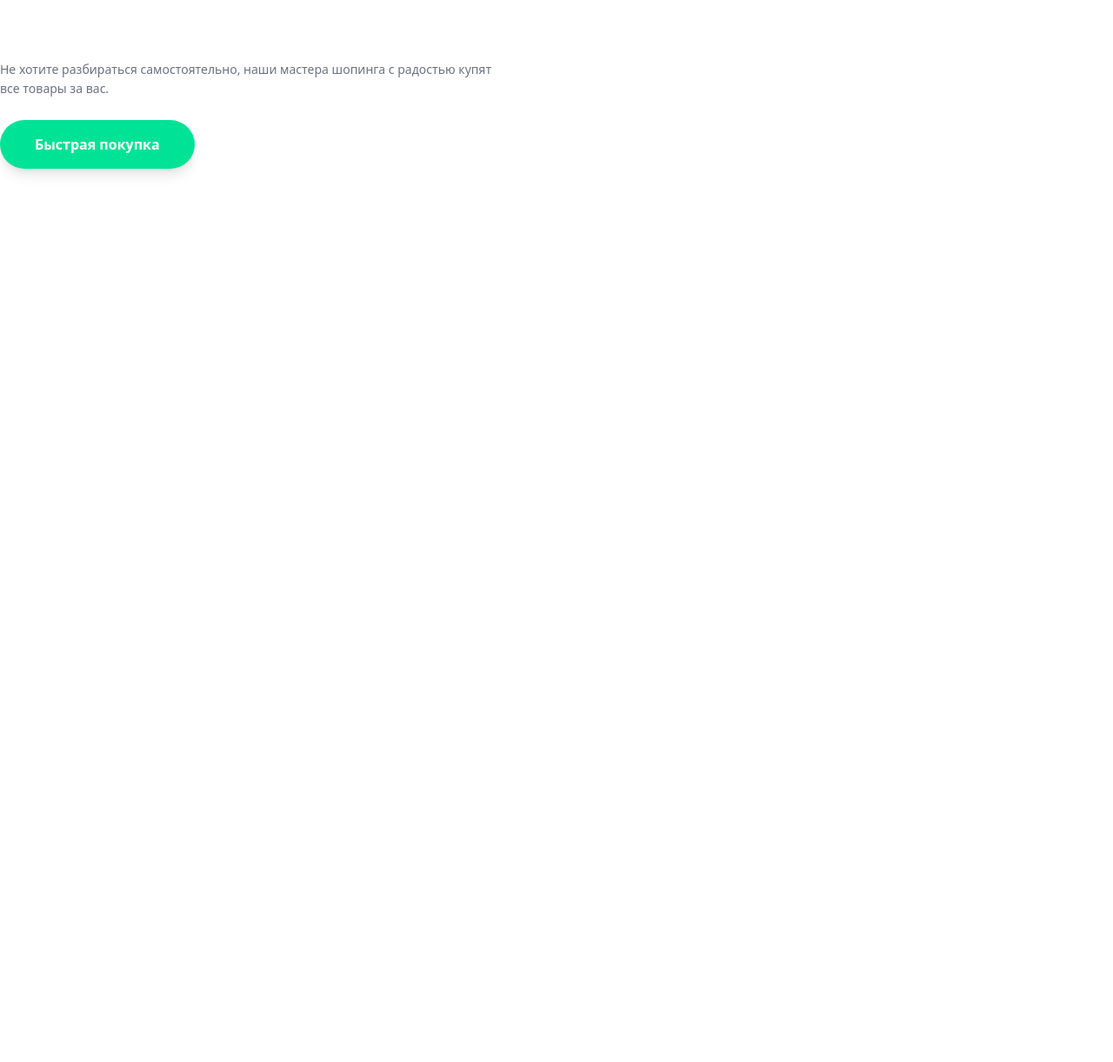
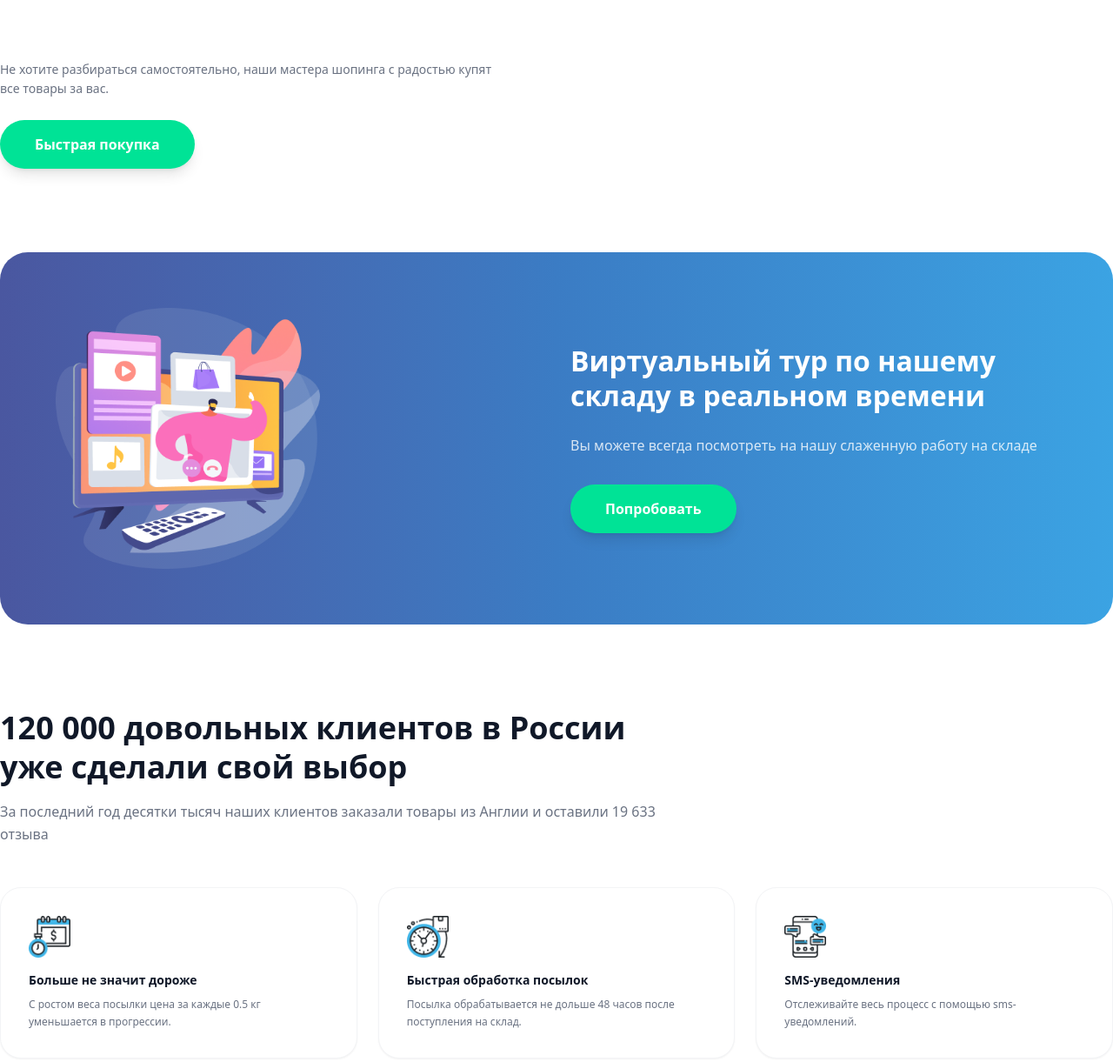
Before and after one commit to kabirovabdullo60-dot/PAGES, a website: page main.html in a window 1280 px wide. Shown: the part 3694-4915 px from the top of the page at 87% size. Before the commit the page ends 3936 px from the top, so only its background shows below. Drawn offline with Linux system fonts and the light colour scheme.

Commit message:
section 7

```diff
--- a/main.html
+++ b/main.html
@@ -435,5 +435,80 @@
     </div>
 
     <div>
+
+          <div class="w-full max-w-7xl mx-auto space-y-24 py-12">
+
+        <div class="w-full rounded-[32px] bg-gradient-to-r from-[#4A57A0] via-[#3B7CC4] to-[#3BA3E3] p-8 md:p-12 lg:p-16 flex flex-col md:flex-row items-center justify-between gap-8 min-h-[380px]">
+            <div class="w-full md:w-1/2 flex justify-center md:justify-start">
+                <img src="./src/images/Иллюстрация (7).png" alt="" class="max-w-full h-auto object-contain max-h-[300px]">
+            </div>
+            <div class="w-full md:w-1/2 text-white space-y-6">
+                <h2 class="text-2xl md:text-3xl lg:text-[32px] font-bold leading-tight">
+                    Виртуальный тур по нашему складу в реальном времени
+                </h2>
+                <p class="text-sm md:text-base text-white/80 leading-relaxed">
+                    Вы можете всегда посмотреть на нашу слаженную работу на складе
+                </p>
+                <div class="pt-2">
+                    <button class="bg-[#00E396] text-white px-10 py-4 rounded-full font-bold text-base hover:bg-emerald-500 transition-colors shadow-lg cursor-pointer">
+                        Попробовать
+                    </button>
+                </div>
+            </div>
+        </div>
+
+        <div class="space-y-12">
+            <div class="max-w-3xl space-y-4">
+                <h2 class="text-3xl md:text-4xl font-extrabold text-gray-900 leading-tight">
+                    120 000 довольных клиентов в России уже сделали свой выбор
+                </h2>
+                <p class="text-gray-500 text-sm md:text-base leading-relaxed">
+                    За последний год десятки тысяч наших клиентов заказали товары из Англии и оставили 19 633 отзыва
+                </p>
+            </div>
+
+            <div class="grid grid-cols-1 md:grid-cols-3 gap-6">
+
+                <div class="bg-white rounded-3xl p-8 shadow-xs border border-gray-100 space-y-4">
+                    <div class="w-12 h-12 flex items-center justify-start">
+                        <img src="./src/images/Иконка (13).png" alt="" class="max-h-full object-contain">
+                    </div>
+                    <div class="space-y-2">
+                        <h3 class="text-sm font-extrabold text-gray-900">Больше не значит дороже</h3>
+                        <p class="text-xs text-gray-500 leading-relaxed">
+                            С ростом веса посылки цена за каждые 0.5 кг уменьшается в прогрессии.
+                        </p>
+                    </div>
+                </div>
+
+                <div class="bg-white rounded-3xl p-8 shadow-xs border border-gray-100 space-y-4">
+                    <div class="w-12 h-12 flex items-center justify-start">
+                        <img src="./src/images/Иконка (14).png" alt="" class="max-h-full object-contain">
+                    </div>
+                    <div class="space-y-2">
+                        <h3 class="text-sm font-extrabold text-gray-900">Быстрая обработка посылок</h3>
+                        <p class="text-xs text-gray-500 leading-relaxed">
+                            Посылка обрабатывается не дольше 48 часов после поступления на склад.
+                        </p>
+                    </div>
+                </div>
+
+                <div class="bg-white rounded-3xl p-8 shadow-xs border border-gray-100 space-y-4">
+                    <div class="w-12 h-12 flex items-center justify-start">
+                        <img src="./src/images/Иконка (15).png" alt="" class="max-h-full object-contain">
+                    </div>
+                    <div class="space-y-2">
+                        <h3 class="text-sm font-extrabold text-gray-900">SMS-уведомления</h3>
+                        <p class="text-xs text-gray-500 leading-relaxed">
+                            Отслеживайте весь процесс с помощью sms-уведомлений.
+                        </p>
+                    </div>
+                </div>
+
+            </div>
+        </div>
+
+    </div>
+    </div>
     </body>
 </html>
```
Also changed, not shown: src/output.css.
